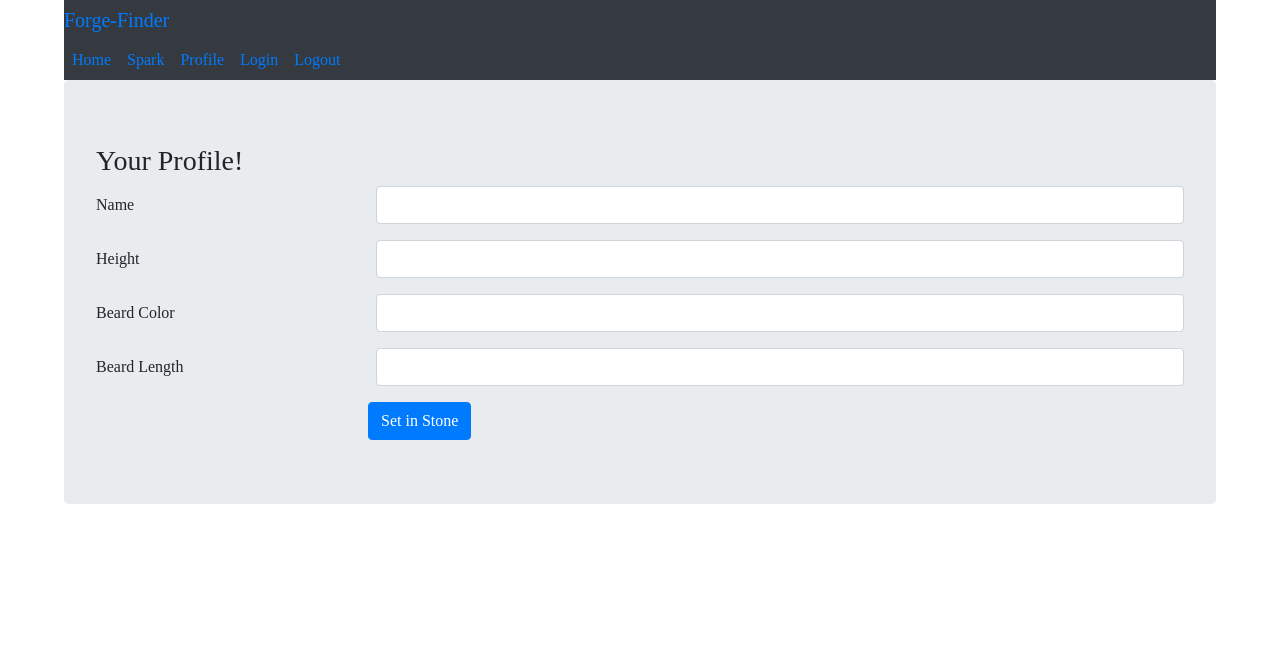
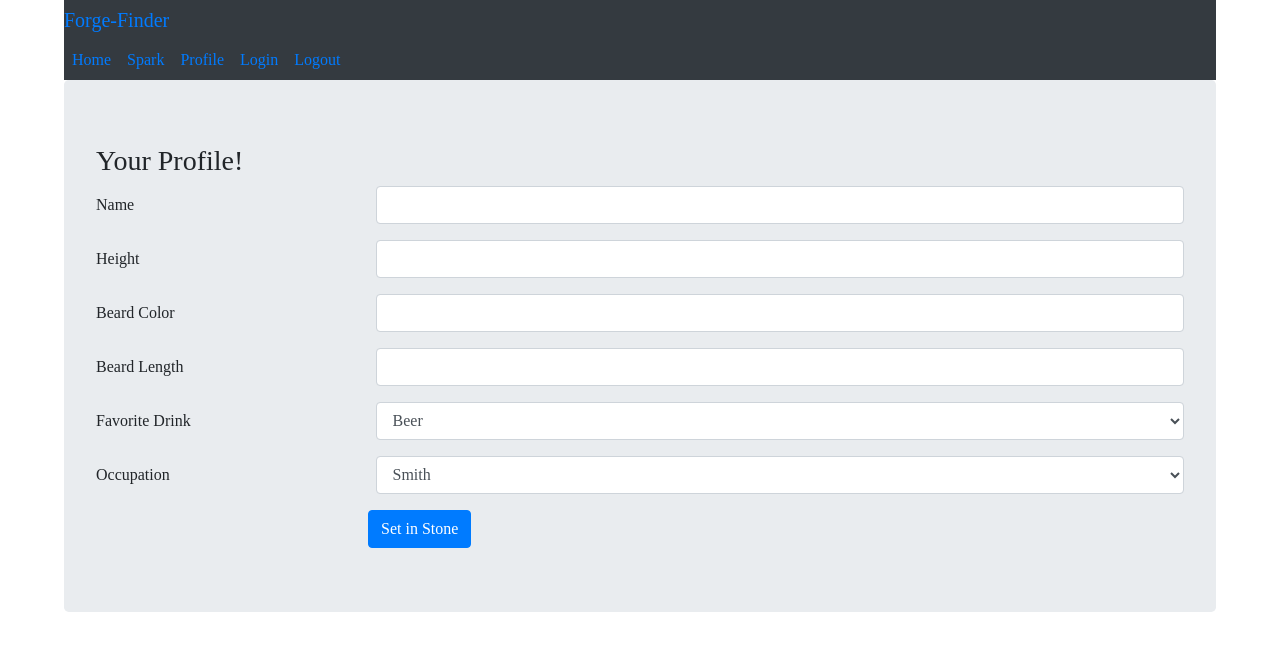
Before and after one commit to ChristopherZuraff/forge-finder-3, an Angular app: page /profile in a window 1280 px wide. Shown: the top 650 px of the page. Built offline with nearby package versions, Linux system fonts and the light colour scheme; a web font is replaced by a local one.

Commit message:
added http client and other jazz

```diff
--- a/src/app/app.module.ts
+++ b/src/app/app.module.ts
@@ -8,6 +8,7 @@ import { SparkComponent } from "./spark/spark.component";
 import { ProfileComponent } from "./profile/profile.component";
 import { AppRoutingModule } from ".//app-routing.module";
 import { FormsModule } from "@angular/forms";
+import { HttpClientModule } from "@angular/common/http";
 
 @NgModule({
   declarations: [
@@ -17,7 +18,7 @@ import { FormsModule } from "@angular/forms";
     SparkComponent,
     ProfileComponent
   ],
-  imports: [BrowserModule, AppRoutingModule, FormsModule],
+  imports: [BrowserModule, AppRoutingModule, FormsModule, HttpClientModule],
   providers: [],
   bootstrap: [AppComponent]
 })
--- a/src/app/dwarf.service.ts
+++ b/src/app/dwarf.service.ts
@@ -1,5 +1,13 @@
 import { Injectable } from "@angular/core";
 import { Dwarf } from "./dwarf";
+import {
+  HttpClient,
+  HttpErrorResponse,
+  HttpHeaders,
+  HttpResponse
+} from "@angular/common/http";
+import { Observable } from "rxjs";
+import { Http, Headers, Response } from "@angular/http";
 
 @Injectable({
   providedIn: "root"
@@ -39,13 +47,29 @@ export class DwarfService {
     } */
   ];
 
-  getDwarves() {
+  /* getDwarves() {
     return this.dwarves;
+  }
+ */
+
+  getDwarves(): Observable<Dwarf[]> {
+    return this.http.get<Dwarf[]>(
+      "https://forge-server-an.herokuapp.com/api/dwarves"
+    );
   }
 
   addDwarf(dwarf: Dwarf) {
-    dwarf.id = 1;
-    this.dwarves.push(dwarf);
+    return this.http.post(
+      "https://forge-server-an.herokuapp.com/api/dwarves",
+      dwarf
+    );
   }
-  constructor() {}
+
+  deleteDwarf(id: string) {
+    return this.http.delete(
+      "https://forge-server-an.herokuapp.com/api/dwarves/" + id
+    );
+  }
+
+  constructor(private http: HttpClient) {}
 }
--- a/src/app/profile/profile.component.html
+++ b/src/app/profile/profile.component.html
@@ -25,7 +25,24 @@
     <div class="col-sm-9">
       <input type="text" class="form-control" id="dwarfBeardLength" name="dwarfBeardLength" [(ngModel)]="currentDwarf.beardLength">
     </div>
+  </div>
+  <div class="form-group row">
+    <label for="dwarfName" class="col-sm 3 col-form-label">Favorite Drink</label>
+    <div class="col-sm-9">
+      <select name="dwarfFavoriteDrink" class="form-control" [(ngModel)]="currentDwarf.favoriteDrink">
+        <option *ngFor="let favoriteDrink of favoriteDrinks" [value]="favoriteDrink.value">{{favoriteDrink}}</option>
+      </select>
+    </div>
+  </div>
 
+
+  <div class="form-group row">
+    <label for="dwarfOccupation" class="col-sm 3 col-form-label">Occupation</label>
+    <div class="col-sm-9">
+      <select name="dwarfOccupation" class="form-control" [(ngModel)]="currentDwarf.occupation">
+        <option *ngFor="let occupation of occupations" [value]="occupation.value">{{occupation}}</option>
+      </select>
+    </div>
 
   </div>
   <div class="form-group-row">
--- a/src/app/profile/profile.component.ts
+++ b/src/app/profile/profile.component.ts
@@ -10,6 +10,21 @@ import { Router } from "@angular/router";
 })
 export class ProfileComponent implements OnInit {
   currentDwarf: Dwarf = new Dwarf();
+  favoriteDrinks: string[] = ["Beer", "Mai-Tai", "Dragons Blood", "Rob Roy"];
+
+  occupations: string[] = [
+    "Smith",
+    "Forger",
+    "Farmer",
+    "Bladesmith",
+    "Gemsmith",
+    "Miner",
+    "Warrior",
+    "Mercenary",
+    "Bootlegger",
+    "Breeder",
+    "Mouth Breather"
+  ];
 
   submitDwarf() {
     if (
@@ -18,7 +33,7 @@ export class ProfileComponent implements OnInit {
       this.currentDwarf.beardColor &&
       this.currentDwarf.beardLength
     ) {
-      this.dwarfService.addDwarf(this.currentDwarf);
+      this.dwarfService.addDwarf(this.currentDwarf).subscribe();
       this.router.navigate(["/spark"]);
     }
   }
--- a/src/app/spark/spark.component.html
+++ b/src/app/spark/spark.component.html
@@ -1,10 +1,14 @@
-<div class= "card" *ngFor= "let dwarf of dwarves" >
-  <div class= "card-body">
-    <h5 class= "card-body">{{dwarf.name}}</h5>
-    <p class= "card-text">
-      Height: {{dwarf.height}}
-      <br/>BeardColor: {{dwarf.beardColor}}
+<div class="card" *ngFor="let dwarf of dwarves">
+  <div class="card-body">
+    <h5 class="card-body">{{dwarf.name}} the {{dwarf.occupation}}</h5>
+    <button class="btn btn-danger" (click)="deleteDwarf(dwarf._id)">delete</button>
+    <p class="card-text">
+      {{dwarf._id}}
+      <br/> Height: {{dwarf.height}}
+      <br/>BeardColor:
+      <span [style.color]="dwarfbeardColor"> {{dwarf.beardColor}}</span>
       <br/>BeardLength:{{dwarf.beardLength}}
+      <br/>FavoriteDrink:{{dwarf.favoriteDrink}}
     </p>
   </div>
 </div>
--- a/src/app/spark/spark.component.ts
+++ b/src/app/spark/spark.component.ts
@@ -1,24 +1,29 @@
-import { Component, OnInit } from '@angular/core';
-import { Dwarf} from "../dwarf";
-import { DwarfService } from '../dwarf.service';
+import { Component, OnInit } from "@angular/core";
+import { Dwarf } from "../dwarf";
+import { DwarfService } from "../dwarf.service";
 
 @Component({
-  selector: 'app-spark',
-  templateUrl: './spark.component.html',
-  styleUrls: ['./spark.component.css']
+  selector: "app-spark",
+  templateUrl: "./spark.component.html",
+  styleUrls: ["./spark.component.css"]
 })
 export class SparkComponent implements OnInit {
-
   constructor(private dwarfService: DwarfService) {}
 
-    dwarves: Dwarf[];
+  dwarves: Dwarf[];
 
-    getDwarves(){this.dwarves = this.dwarfService.getDwarves();
+  getDwarves() {
+    //{this.dwarves = this.dwarfService.getDwarves();
+    this.dwarfService.getDwarves().subscribe(d => {
+      this.dwarves = d;
+    });
+  }
 
-    }
-
+  deleteDwarf(id: string) {
+    this.dwarfService.deleteDwarf(id).subscribe();
+    this.dwarves = this.dwarves.filter(x => x._id != id);
+  }
   ngOnInit() {
     this.getDwarves();
   }
-
 }
```
Also changed, not shown: src/app/dwarf.ts (+7 -5 lines).
